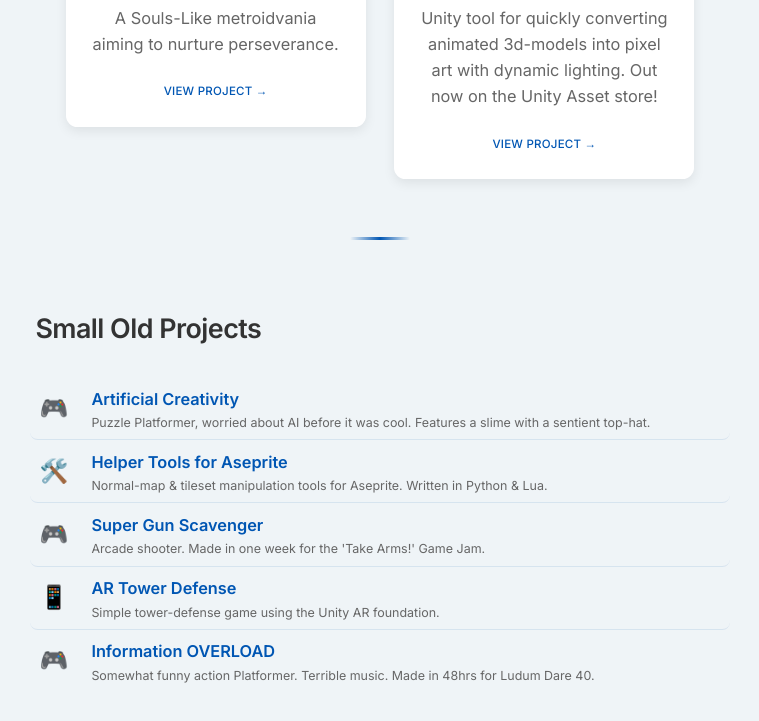
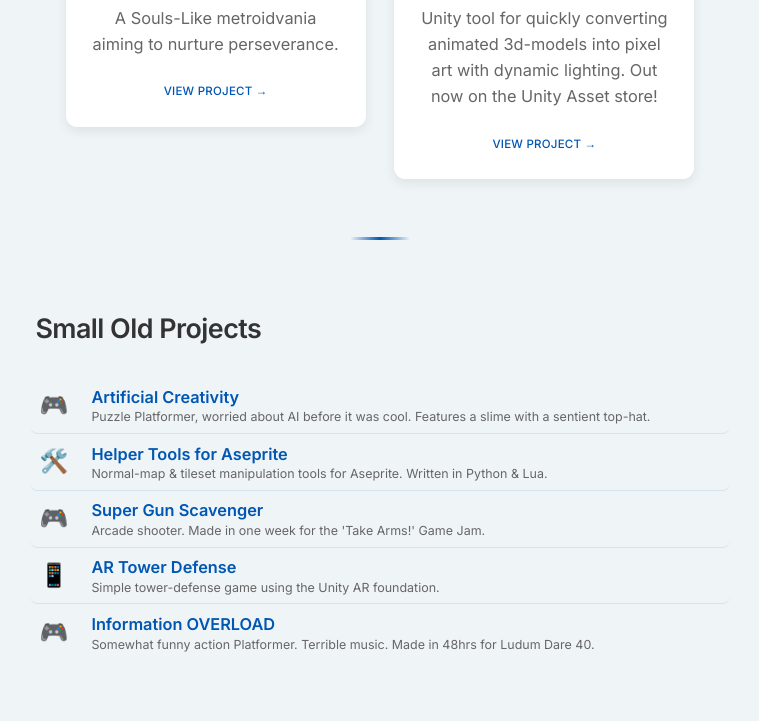
Before and after one commit to SavuGeorge/SavuGeorge.github.io, a plain HTML site: page index.html in a window 1280 px wide. Shown: the part 1934-2655 px from the top of the page, without its empty margins (260-1019 px from the left). Drawn offline with Linux system fonts and the light colour scheme.

Commit message:
tweaked line height on small old projects

```diff
--- a/style.css
+++ b/style.css
@@ -404,7 +404,7 @@ h4.project-subsection {
 
 .line .proj-text {
     padding: 0;
-    line-height: 1.4;
+    line-height: 1.2;
 }
 
 /* Links */
```
